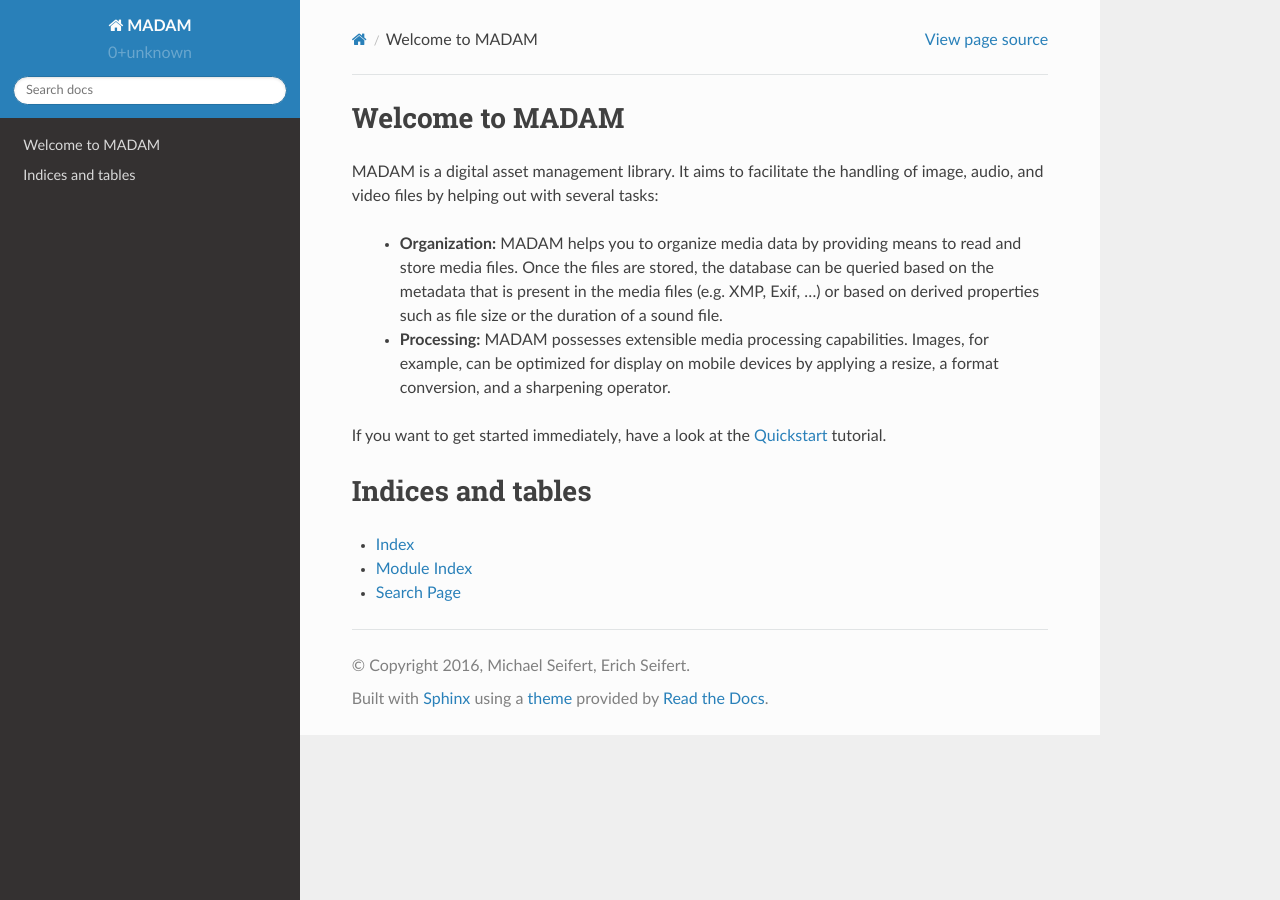
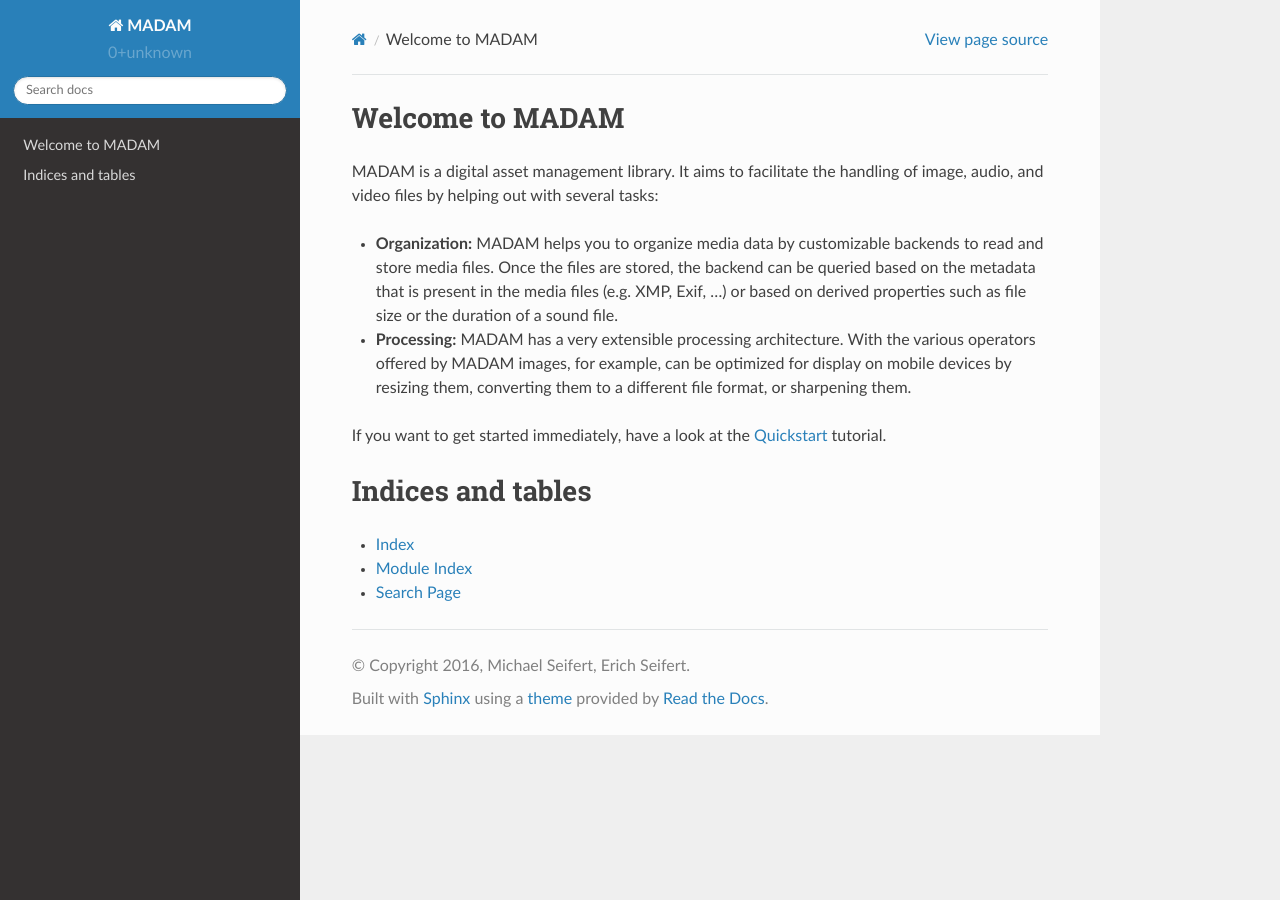
Before and after one commit to eseifert/madam, a Sphinx documentation site: the page built from doc/index.rst, in a window 1280 px wide. Built offline with Sphinx 7.4.7 and the Read the Docs theme 2.0.0, drawn with Linux system fonts in a browser that asks for light colours.

Commit message:
Documentation: Improve wording and line breaks in introduction.

```diff
--- a/doc/index.rst
+++ b/doc/index.rst
@@ -1,11 +1,23 @@
 Welcome to MADAM
 ================
-MADAM is a digital asset management library. It aims to facilitate the handling of image, audio, and video files by helping out with several tasks:
 
-    - **Organization:** MADAM helps you to organize media data by providing means to read and store media files. Once the files are stored, the database can be queried based on the metadata that is present in the media files (e.g. XMP, Exif, …) or based on derived properties such as file size or the duration of a sound file.
-    - **Processing:** MADAM possesses extensible media processing capabilities. Images, for example, can be optimized for display on mobile devices by applying a resize, a format conversion, and a sharpening operator.
+MADAM is a digital asset management library. It aims to facilitate the handling
+of image, audio, and video files by helping out with several tasks:
 
-If you want to get started immediately, have a look at the :doc:`quickstart` tutorial.
+-   **Organization:** MADAM helps you to organize media data by customizable
+    backends to read and store media files. Once the files are stored, the
+    backend can be queried based on the metadata that is present in the media
+    files (e.g. XMP, Exif, …) or based on derived properties such as file size
+    or the duration of a sound file.
+
+-   **Processing:** MADAM has a very extensible processing architecture.
+    With the various operators offered by MADAM images, for example, can be
+    optimized for display on mobile devices by resizing them, converting them
+    to a different file format, or sharpening them.
+
+If you want to get started immediately, have a look at the :doc:`quickstart`
+tutorial.
+
 
 Indices and tables
 ==================
```
